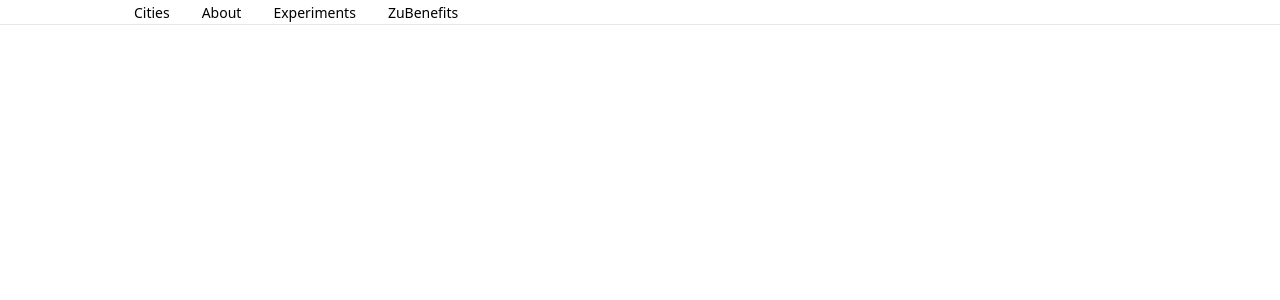
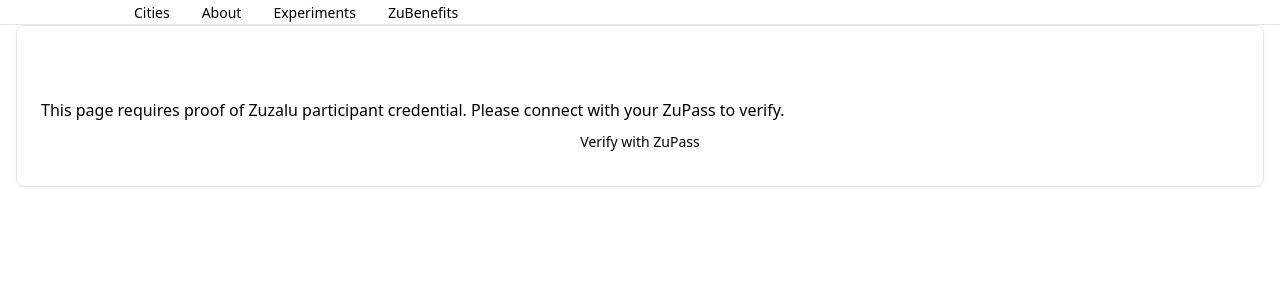
Before and after one commit to tropicalchancer/netsos, a React (Vite) app in the folder client/: page /admin in a window 1280 px wide. Shown: the top 300 px of the page. Built offline with nearby package versions, Linux system fonts and the light colour scheme.

Commit message:
feat: add admin page with zupass auth

```diff
--- a/client/src/App.tsx
+++ b/client/src/App.tsx
@@ -7,6 +7,7 @@
 import { ErrorBoundary } from './components/ErrorBoundary';
 import { AuthProtection } from './components/AuthProtection';
 import { popupCities } from './data/popupCities';
+import { AdminPage } from './pages/Admin';
 
 function App() {
   return (
@@ -29,6 +30,14 @@
               </AuthProtection>
             )}
           />
+          <Route
+            path="/admin"
+            component={() => (
+              <AuthProtection>
+                <AdminPage />
+              </AuthProtection>
+            )}
+          />
         </Switch>
       </div>
     </ErrorBoundary>
--- a/client/src/components/AuthProtection.tsx
+++ b/client/src/components/AuthProtection.tsx
@@ -39,7 +39,6 @@
   };
 }
 
-// Utility function to construct prove URL
 function constructProveUrl(request: ProveRequest) {
   const baseUrl = "https://zupass.org/#/prove";
   const params = new URLSearchParams();
@@ -52,46 +51,33 @@
   const [isLoading, setIsLoading] = useState(true);
 
   useEffect(() => {
-    console.log("AuthProtection mounted, checking URL parameters...");
     const urlParams = new URLSearchParams(window.location.search);
     const proof = urlParams.get("proof");
-
-    console.log("Current URL:", window.location.href); // Debug: Current URL
-    console.log("Proof parameter received:", proof); // Debug: Raw proof
 
     if (proof) {
       try {
         if (proof.length > 0) {
-          console.log("Proof is valid. Authenticating user...");
           setIsAuthed(true);
-
-          // Remove query parameters after authentication
           const cleanUrl = window.location.pathname;
           window.history.replaceState({}, "", cleanUrl);
-          console.log("Cleaned URL:", cleanUrl);
-        } else {
-          console.error("Proof is invalid or empty.");
         }
       } catch (error) {
         console.error("Error validating proof:", error);
       }
-    } else {
-      console.warn("No proof parameter found in the URL.");
     }
 
     setIsLoading(false);
   }, []);
 
   const handleLogin = async () => {
-    if (isLoading || isAuthed) return; // Prevent duplicate login attempts
+    if (isLoading || isAuthed) return;
 
     try {
       setIsLoading(true);
 
-      // Request payload for ZuPass
       const request: ProveRequest = {
         type: "Get",
-        returnUrl: window.location.href, // Ensure this URL is accurate
+        returnUrl: window.location.href,
         args: {
           externalNullifier: {
             argumentType: "BigInt",
@@ -122,9 +108,7 @@
         },
       };
 
-      const proveUrl = constructProveUrl(request);
-      console.log("Redirecting to ZuPass Prove URL:", proveUrl); // Debug: Prove URL
-      window.location.href = proveUrl;
+      window.location.href = constructProveUrl(request);
     } catch (err) {
       console.error("Error initiating login:", err);
       setIsLoading(false);
@@ -152,8 +136,7 @@
           </CardHeader>
           <CardContent>
             <p className="text-zinc-300 mb-4">
-              This page requires proof of Zuzalu participant credential. Please connect with your
-              ZuPass to verify.
+              This page requires proof of Zuzalu participant credential. Please connect with your ZuPass to verify.
             </p>
             <Button
               onClick={handleLogin}
--- /dev/null
+++ b/client/src/pages/Admin.tsx
@@ -0,0 +1,12 @@
+export function AdminPage() {
+  return (
+    <div className="container mx-auto p-8">
+      <h1 className="text-3xl font-bold text-white mb-4">Admin Dashboard</h1>
+      <div className="text-white">
+        Admin content goes here
+      </div>
+    </div>
+  );
+}
+
+export default AdminPage;
```
